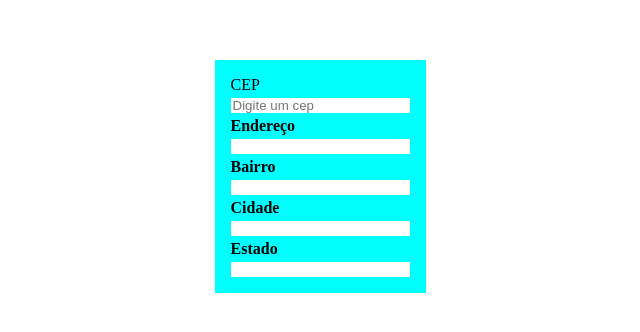
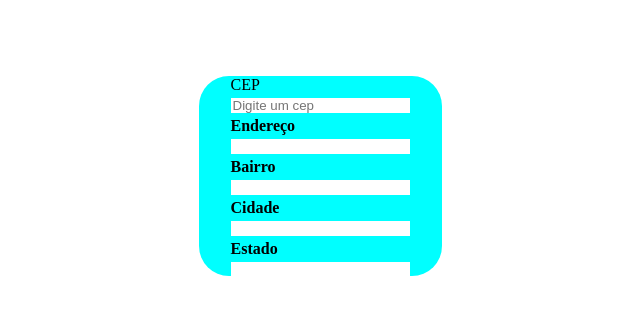
Before and after one commit to hanabin28/Projetos_PWFE, a plain HTML site: page aula07/index.html in a window 1280 px wide. Shown: the part 224-556 px from the top of the page, without its empty margins (320-960 px from the left). Drawn offline with Linux system fonts and the light colour scheme.

Commit message:
finalizado aula07 e aula 08

```diff
--- a/aula07/style.css
+++ b/aula07/style.css
@@ -12,8 +12,10 @@ body{
 }
 
 .container{
+    height: 25%;
+    border-radius: 30px;
     background-color: aqua;
-    padding: 16px;
+    padding: 16px 32px;
     gap: 4px;
     display: flex;
     align-items: center;
@@ -31,3 +33,7 @@ input{
 label, h4{
     place-self: flex-start;
 }
+
+label{
+
+}
```
Also changed, not shown: index.html (+1 -1 lines).
